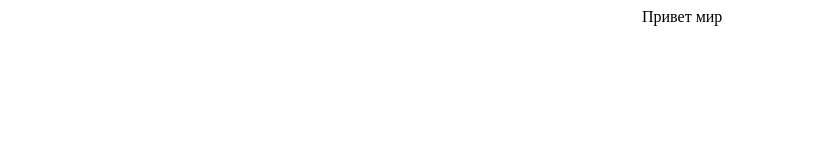
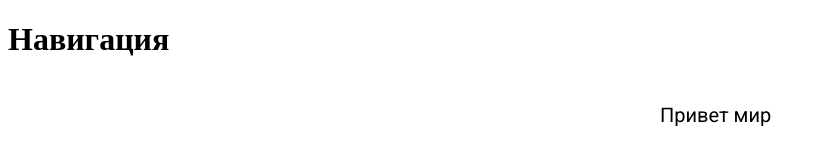
Before and after one commit to NextTech-coder/Markify, a website built with Vite: page src/index.html in a window 1280 px wide. Shown: the whole page, without its empty margins (0-826 px from the left). Built offline with nearby package versions, Linux system fonts and the light colour scheme.

Commit message:
feat: minor changes

```diff
--- a/src/css/style.css
+++ b/src/css/style.css
@@ -1,8 +1,14 @@
+@import url('https://fonts.googleapis.com/css2?family=Roboto:ital,wght@0,100;0,300;0,400;0,500;0,700;0,900;1,100;1,300;1,400;1,500;1,700;1,900&display=swap');
+
 #markify {
     height: 600px;
 }
 
 .markify {
+    font-family: "Roboto", sans-serif;
+    font-weight: 400;
+    font-size: 20px;
+    line-height: 1.5;
     display: flex;
     width: 100%;
     height: 100%;
@@ -13,9 +19,13 @@
     height: 100%;
     border: none;
     resize: none;
+    padding: 20px;
+    font-weight: 400;
+    font-size: 20px;
 }
 
 .markify article {
     width: 50%;
     height: 100%;
+    padding: 20px;
 }
--- a/src/modules/Markify.js
+++ b/src/modules/Markify.js
@@ -1,7 +1,9 @@
 import MarkifyHTML from "./MarkifyHTML.js";
+import MarkifyParse from "./MarkifyParse.js";
 
 export default class Markify {
     constructor({ elementID }) {
         new MarkifyHTML(elementID);
+        new MarkifyParse();
     }
 }
--- a/src/modules/MarkifyHTML.js
+++ b/src/modules/MarkifyHTML.js
@@ -7,10 +7,19 @@ export default class MarkifyHTML {
 
     #render() {
         return `
+            ${this.#navigate()}
             <div class="markify">
                 <textarea></textarea>
                 <article>Привет мир</article>
             </div>
         `;
     }
+
+    #navigate() {
+        return `
+            <div class="markify-navigate">
+                <h1>Навигация</h1>
+            </div>
+        `;
+    }
 }
--- /dev/null
+++ b/src/modules/MarkifyParse.js
@@ -0,0 +1,6 @@
+
+export default class MarkifyParse {
+    constructor() {
+
+    }
+}
--- a/src/modules/Parse.js
+++ /dev/null
@@ -1,3 +0,0 @@
-export default class Parse {
-
-}
```
